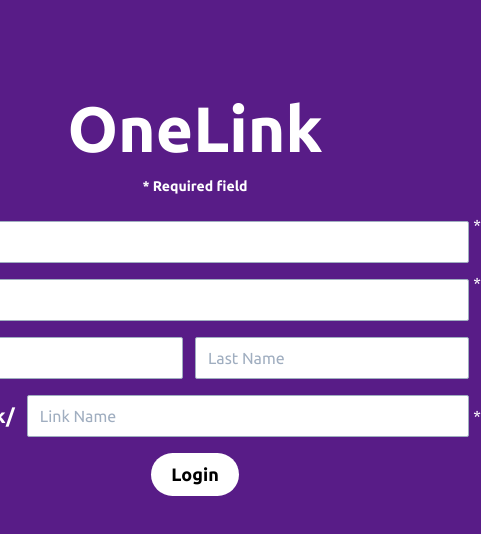
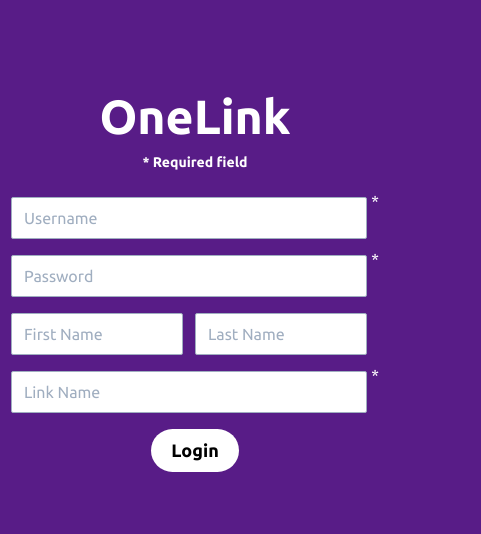
Before and after one commit to JCayabyab/onelink, a Next.js app: page /register in a window 390 px wide. Shown: the top 534 px of the page, 481 px wide, since content can reach past the window. Built offline with nearby package versions, Linux system fonts and the light colour scheme.

Commit message:
Fix registration responsive design

```diff
--- a/src/pages/register.tsx
+++ b/src/pages/register.tsx
@@ -74,12 +74,15 @@ const Register = () => {
         title="Register"
         description="Register for a new OneLink account."
       />
-      <h1 className="font-sans text-6xl font-bold">OneLink</h1>
+      <h1 className="font-sans text-5xl font-bold md:text-6xl">OneLink</h1>
       <div className="mb-4 font-sans text-sm font-semibold">
         * Required field
       </div>
-      <form onSubmit={handleRegister} className="flex flex-col items-center">
-        <div className="flex w-full align-top">
+      <form
+        onSubmit={handleRegister}
+        className="flex w-full max-w-sm flex-col items-stretch px-2"
+      >
+        <div className="flex items-start">
           <input
             type="text"
             value={usernameInput}
@@ -87,11 +90,11 @@ const Register = () => {
               setUsernameInput(event.currentTarget.value)
             }
             placeholder="Username"
-            className="my-2 w-full rounded-sm text-black"
+            className="my-2 w-0 flex-1 rounded-sm text-black"
           ></input>
           <span className="pl-1">*</span>
         </div>
-        <div className="flex w-full align-top">
+        <div className="flex items-start">
           <input
             type="password"
             value={passwordInput}
@@ -99,11 +102,11 @@ const Register = () => {
               setPasswordInput(event.currentTarget.value)
             }
             placeholder="Password"
-            className="my-2 w-full rounded-sm text-black"
+            className="my-2 w-0 flex-1 rounded-sm text-black"
           ></input>
           <span className="pl-1">*</span>
         </div>
-        <div className="flex">
+        <div className="flex max-w-full flex-row flex-wrap">
           <input
             type="text"
             value={firstNameInput}
@@ -111,7 +114,7 @@ const Register = () => {
               setFirstNameInput(event.currentTarget.value)
             }
             placeholder="First Name"
-            className="my-2 rounded-sm text-black"
+            className="my-2 mr-3 w-0 min-w-0 grow rounded-sm text-black"
           ></input>
           <input
             type="text"
@@ -120,11 +123,14 @@ const Register = () => {
               setLastNameInput(event.currentTarget.value)
             }
             placeholder="Last Name"
-            className="my-2 mx-3 rounded-sm text-black"
+            className="my-2 mr-3 w-0 min-w-0 grow rounded-sm text-black"
           ></input>
         </div>
         <div className="flex w-full items-center">
-          <div className="text-xl font-semibold">onelink.tk/</div>
+          <div className="mr-3 hidden text-xl font-semibold sm:block">
+            onelink.tk/
+          </div>
+          <div className="flex flex-1 items-start">
             <input
               type="text"
               value={linkNameInput}
@@ -132,16 +138,19 @@ const Register = () => {
                 setLinkNameInput(event.currentTarget.value)
               }
               placeholder="Link Name"
-            className="my-2 ml-3 flex-1 rounded-sm text-black"
+              className="my-2 w-0 grow rounded-sm text-black"
             ></input>
             <span className="pl-1">*</span>
           </div>
+        </div>
+        <div className="flex justify-center">
           <button
             type="submit"
             className="mt-2 rounded-full bg-white px-5 py-2 text-lg font-bold text-black"
           >
             Login
           </button>
+        </div>
       </form>
       <div className="my-2 text-red-300">{error || ''}</div>
     </div>
```
Lines whose indentation alone changed are shown as unchanged.
